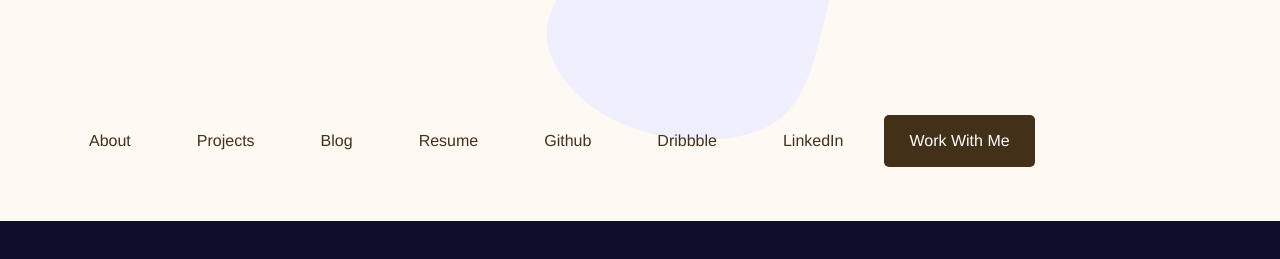
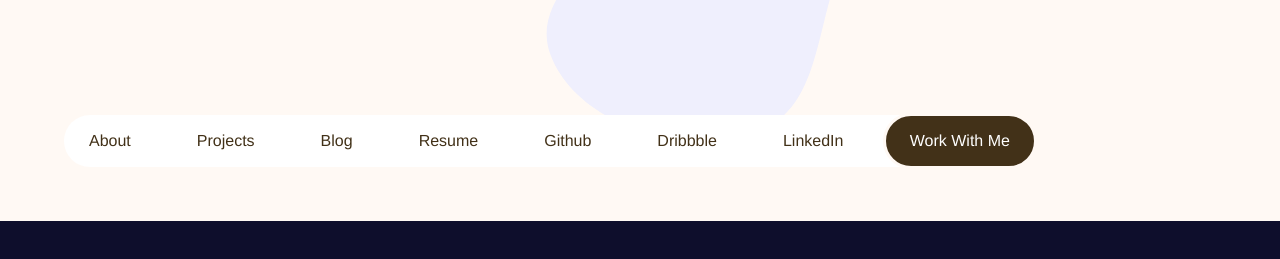
Before and after one commit to adityamali/portfolio-update, a Gatsby site: page / in a window 1280 px wide. Shown: the part 579-838 px from the top of the page. Built offline with nearby package versions, Linux system fonts and the light colour scheme; Gatsby itself is replaced by a stand-in of ours; a web font is replaced by a local one.

Commit message:
SSR issue fixed

```diff
--- a/src/components/Header.jsx
+++ b/src/components/Header.jsx
@@ -1,6 +1,6 @@
 import React from "react";
 import { Link } from "gatsby";
-import { useState } from "react";
+import { useState, useEffect } from "react";
 
 import "../styles/global.css";
 
@@ -8,6 +8,7 @@ import logo from "../../static/logo.png";
 
 export default function Header() {
   const [colorChange, setColorchange] = useState(false);
+  useEffect(() => {
     const changeNavbarColor = () => {
       if (window.scrollY >= 80) {
         setColorchange(true);
@@ -16,6 +17,7 @@ export default function Header() {
       }
     };
     window.addEventListener("scroll", changeNavbarColor);
+  }, []);
 
   //   const openNavStyle = { cursor: "pointer" };
 
--- a/src/components/Layout.jsx
+++ b/src/components/Layout.jsx
@@ -1,11 +1,14 @@
 import React from "react";
 import { useEffect } from "react";
+import { Link } from "react-router-dom";
 
 import Header from "./Header";
 // import Footer from "./Footer";
 import AnimatedCursor from "react-animated-cursor";
 
 import "../styles/layout.css";
+
+const isBrowser = typeof window !== "undefined";
 
 var drawRipple = (ev) => {
   var x = ev.clientX;
@@ -21,7 +24,9 @@ var drawRipple = (ev) => {
 function Layout({ children }) {
   useEffect(() => {
     const ripple = document.querySelector(".ripple");
-    window.addEventListener("click", drawRipple);
+    if (isBrowser) {
+      window.addEventListener("click", drawRipple);
+    }
   }, []);
 
   return (
--- a/src/pages/blog.jsx
+++ b/src/pages/blog.jsx
@@ -31,10 +31,10 @@ function Blog() {
               Lorem ipsum dolor, sit amet consectetur adipisicing elit. In
               laudantium iure officia.
             </h1>
-            <p id="subtitle">
+            {/* <p id="subtitle">
               Lorem ipsum dolor sit amet consectetur adipisicing elit. Quisquam
               voluptates, quia, tempore, quos voluptatum volu
-            </p>
+            </p> */}
             <br />
             <div className="featured-img">
               <img
--- a/src/styles/global.css
+++ b/src/styles/global.css
@@ -172,6 +172,9 @@ footer {
     align-items: center;
     width: auto;
     gap: 1em;
+    background: var(--white);
+    border-radius: 2em;
+    padding-right: 5em;
 }
 
 .nav .links a {
@@ -189,9 +192,13 @@ footer {
 }
 
 .nav #work {
-    border-radius: 5px;
+    border-radius: 5em;
     background: var(--text);
     color: var(--white);
+    position: absolute;
+    /* bottom: 50%; */
+    right: -10%;
+    border: solid 3px var(--background);
 }
 
 .nav #work:hover {
```
Lines whose indentation alone changed are shown as unchanged.
